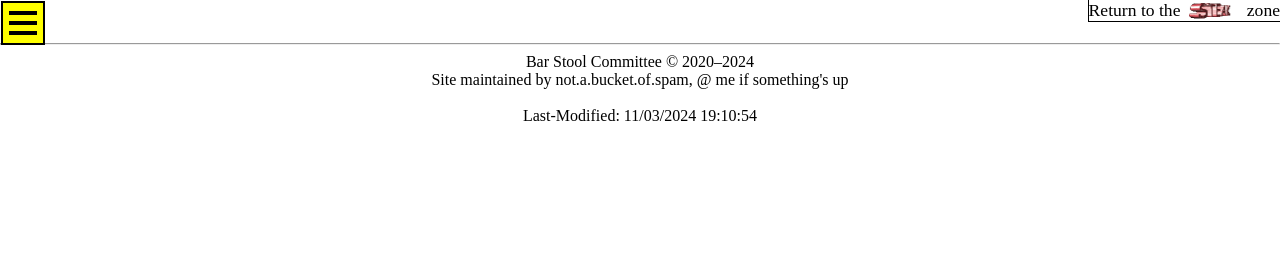
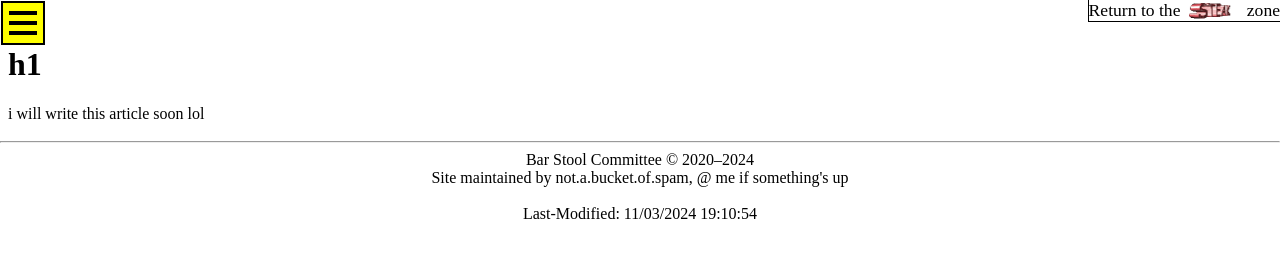
Before and after one commit to notabucketofspam/waluigi_servebeer, a website: page html/page/retrospective/seven-years.html in a window 1280 px wide. Drawn offline with Linux system fonts and the light colour scheme.

Commit message:
Update seven-years.html

```diff
--- a/html/page/retrospective/seven-years.html
+++ b/html/page/retrospective/seven-years.html
@@ -7,7 +7,8 @@
 <style></style>
 </head>
 <body>
-
+<h1>h1</h1>
+i will write this article soon lol
 <script src="/js/everything.js"></script>
 </body>
 </html>
```
